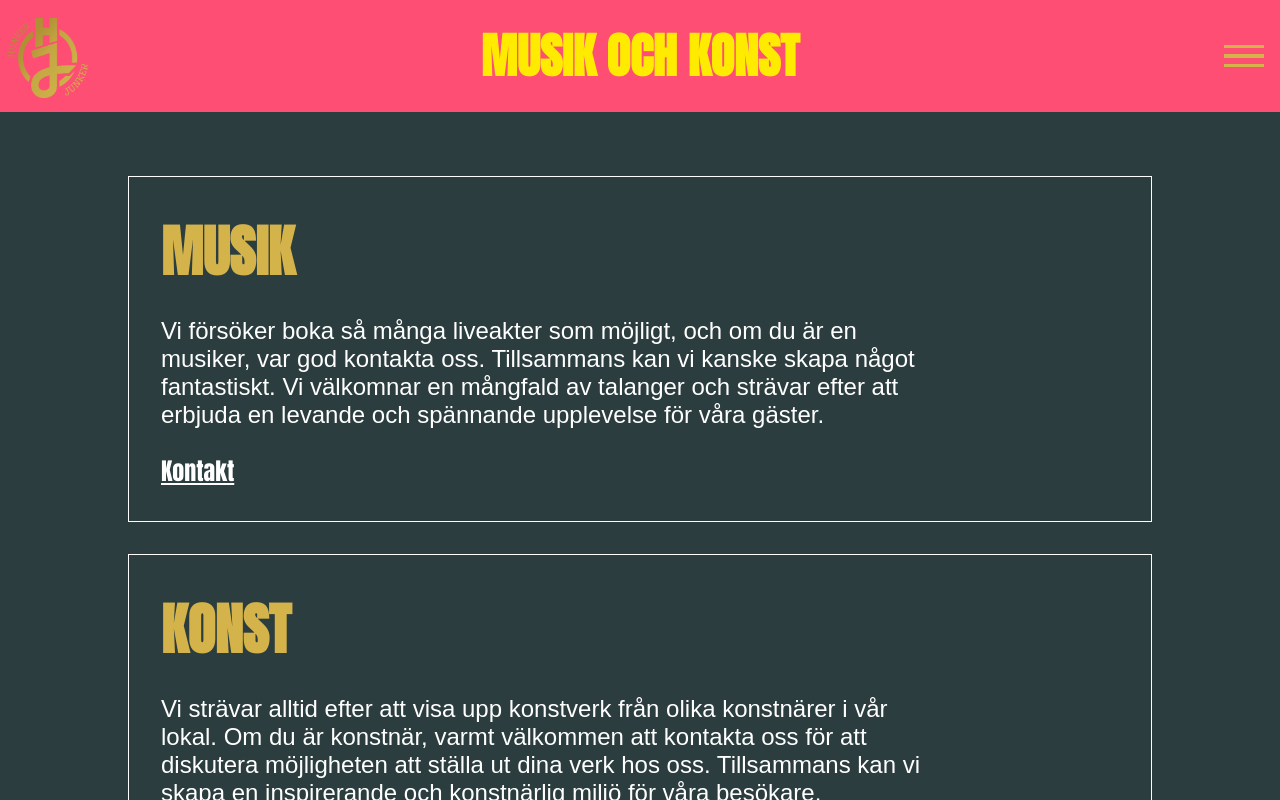
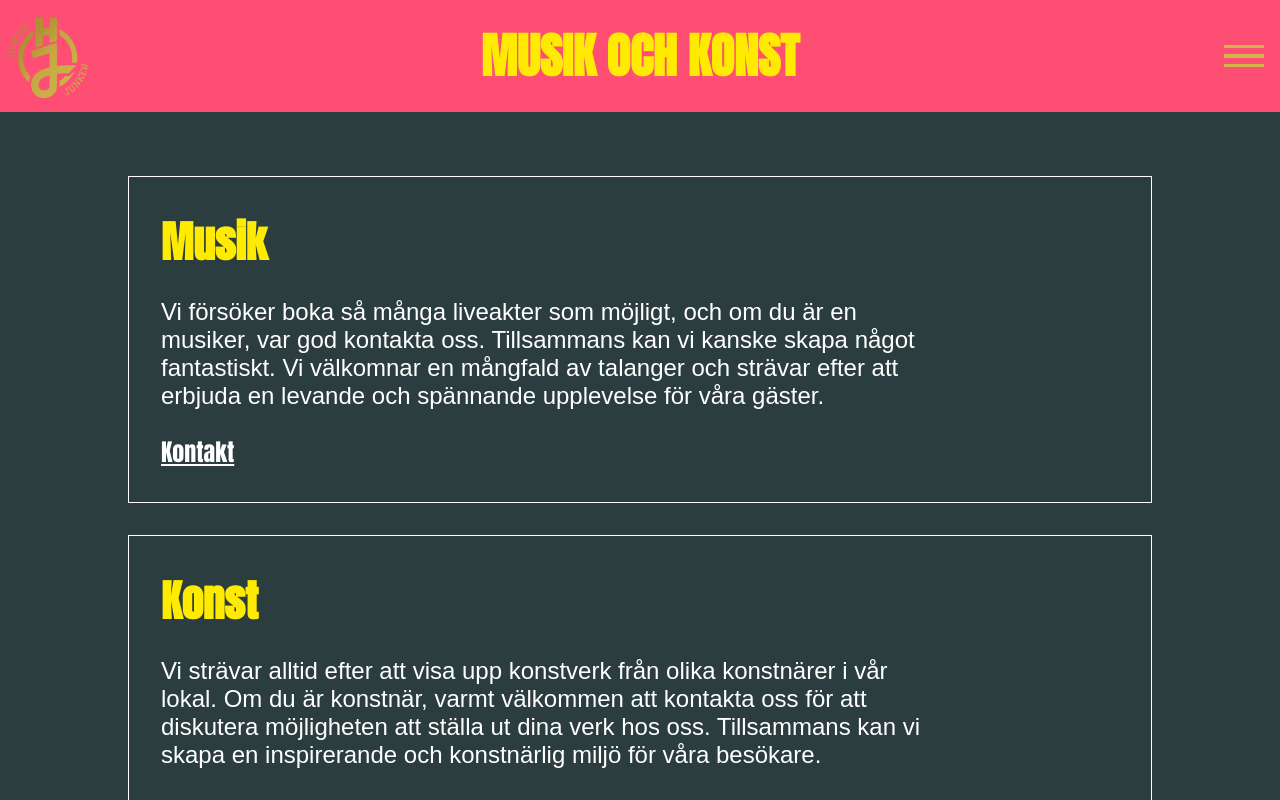
Before and after one commit to HunkerJunker/hunkerjunker, a Next.js app: page /music-and-arts in a window 1280 px wide. Shown: the top 800 px of the page. Built offline with nearby package versions, Linux system fonts and the light colour scheme; a web font is replaced by a local one.

Commit message:
added shadow and box

```diff
--- a/src/components/DisplayInfoWithTitle/DisplayInfoWithTitle.style.tsx
+++ b/src/components/DisplayInfoWithTitle/DisplayInfoWithTitle.style.tsx
@@ -7,12 +7,18 @@ export const Container = styled.div`
   justify-content: center;
   align-items: center;
   width: 60%;
+  border: solid 0.05rem black;
+  padding: 4rem;
+  box-shadow: 0.5rem 0.5rem 0.5rem 0.5rem black;
   @media (max-width: ${mediaWidth.medium}) {
     width: 90%;
+    box-sizing: border-box;
+    padding: 2rem;
   }
 `;
 export const Text = styled.p`
   font-size: calc(1rem + 0.2vw);
+  text-align: center;
 `;
 
 export const EndText = styled.p`
--- a/src/features/Garage/Views/GarageView.view.tsx
+++ b/src/features/Garage/Views/GarageView.view.tsx
@@ -6,7 +6,6 @@ import {
   DisplayInfoWithTitle,
   Hero,
 } from "@/components";
-import { PrimaryText, PrimaryTitle } from "@/ui";
 import { ImageScrollView } from "@/features";
 
 export const GarageView: FC = () => {
--- a/src/features/MusicAndArts/views/MusicAndArtsView.style.tsx
+++ b/src/features/MusicAndArts/views/MusicAndArtsView.style.tsx
@@ -18,6 +18,12 @@ export const ExtraInfoText = styled.p`
   font-size: calc(2rem + 0.5vw);
   margin: 0;
   margin-bottom: 1rem;
+`;
+export const Title = styled.h4`
+  color: ${(props) => props.theme.colors.primary};
+  font-size: calc(1.5rem + 1.5vw);
+  font-family: var(--font-anton);
+  margin: 0;
 `;
 export const Text = styled.p`
   color: white;
--- a/src/features/MusicAndArts/views/MusicAndArtsView.view.tsx
+++ b/src/features/MusicAndArts/views/MusicAndArtsView.view.tsx
@@ -1,19 +1,19 @@
 import React, { FC } from "react";
-import { Container, StyledLink } from "./MusicAndArtsView.style";
+import { Container, StyledLink, Title } from "./MusicAndArtsView.style";
 import { MainSection, SecondaryHeader } from "@/components";
-import { PrimaryText, PrimaryTitle } from "@/ui";
+import { PrimaryText } from "@/ui";
 
 export const MusicAndArtsView: FC = () => {
   return (
     <Container>
       <SecondaryHeader title='MUSIK OCH KONST' />
       <MainSection>
-        <PrimaryTitle title='MUSIK' />
+        <Title>Musik</Title>
         <PrimaryText text='Vi försöker boka så många liveakter som möjligt, och om du är en musiker, var god kontakta oss. Tillsammans kan vi kanske skapa något fantastiskt. Vi välkomnar en mångfald av talanger och strävar efter att erbjuda en levande och spännande upplevelse för våra gäster.' />
         <StyledLink href={"/contact"}>Kontakt</StyledLink>
       </MainSection>
       <MainSection>
-        <PrimaryTitle title='KONST' />
+        <Title>Konst</Title>
         <PrimaryText text='Vi strävar alltid efter att visa upp konstverk från olika konstnärer i vår lokal. Om du är konstnär, varmt välkommen att kontakta oss för att diskutera möjligheten att ställa ut dina verk hos oss. Tillsammans kan vi skapa en inspirerande och konstnärlig miljö för våra besökare.' />
         <StyledLink href={"/contact"}>Kontakt</StyledLink>
       </MainSection>
```
